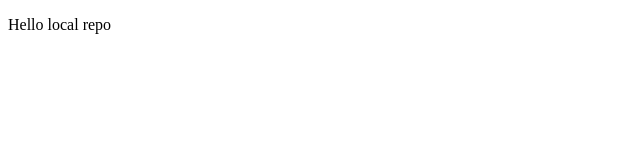
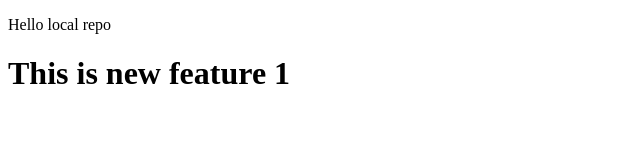
Before and after one commit to Shubham-kurude/Shubham_Learning_GitHub, a plain HTML site: page index.html in a window 1280 px wide. Shown: the whole page, without its empty margins (0-640 px from the left). Drawn offline with Linux system fonts and the light colour scheme.

Commit message:
changes in index.html

```diff
--- a/index.html
+++ b/index.html
@@ -7,5 +7,6 @@
 </head>
 <body>
     <p>Hello local repo</p>
+    <h1>This is new feature 1</h1>
 </body>
 </html>
```
